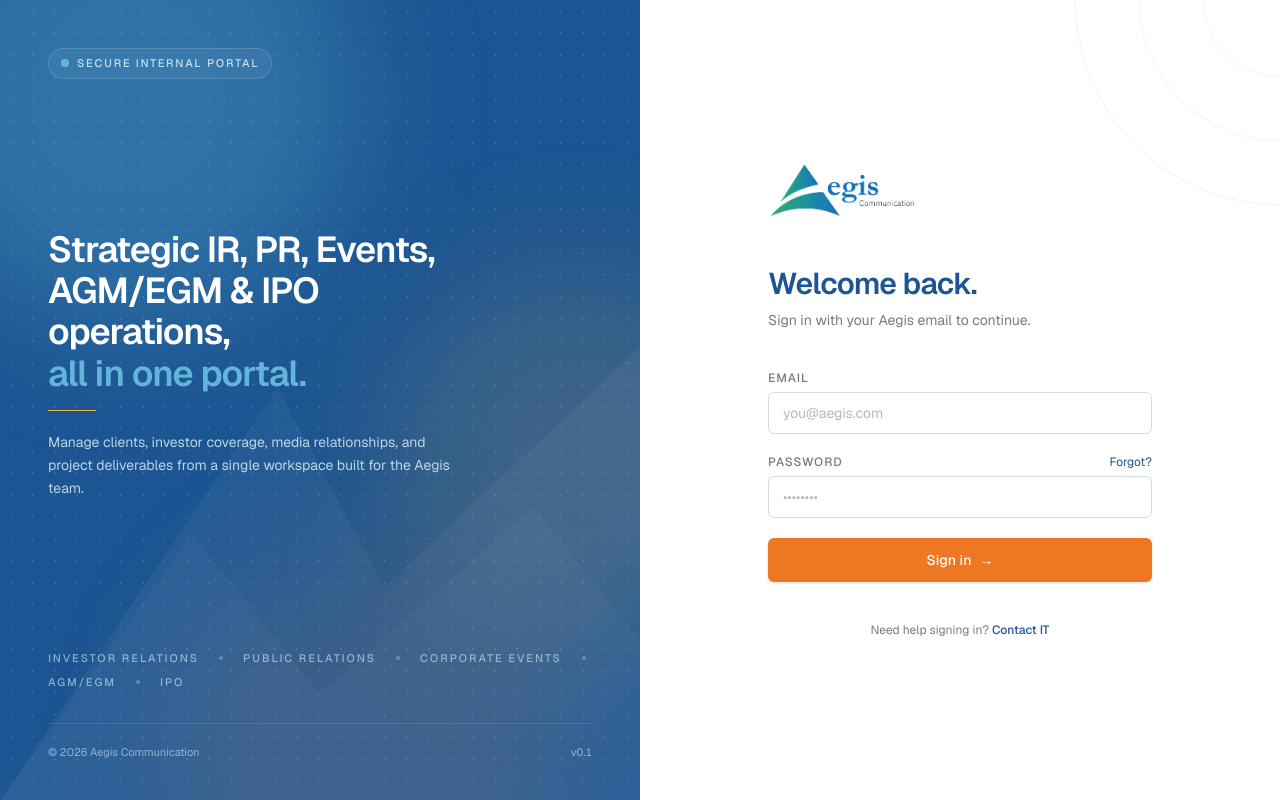
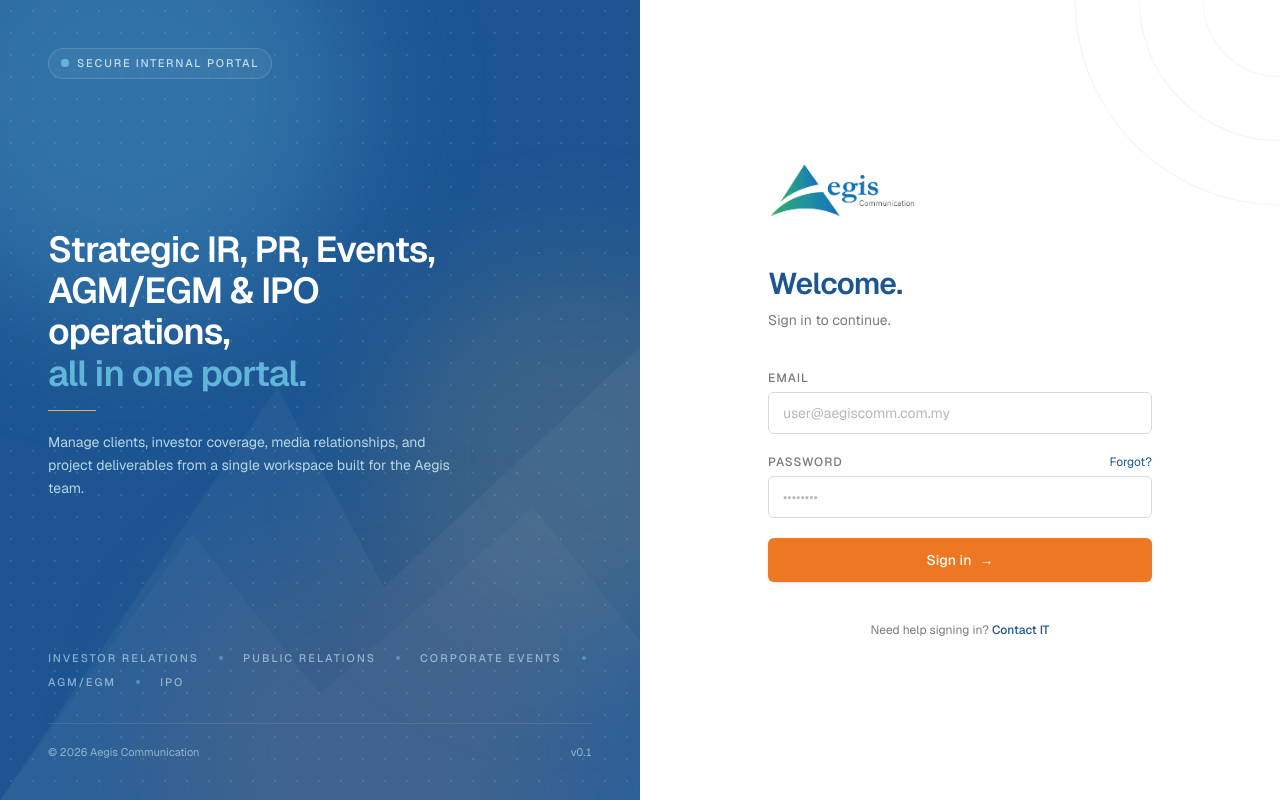
Before and after one commit to adenthen19/Aegis, a Next.js app: page /login in a window 1280 px wide. Built offline with nearby package versions, Linux system fonts and the light colour scheme; no server answers.

Commit message:
feat: implement login page with Supabase authentication and branded UI layout

```diff
--- a/src/app/login/page.tsx
+++ b/src/app/login/page.tsx
@@ -141,10 +141,10 @@ export default function LoginPage() {
           </div>
 
           <h1 className="text-3xl font-semibold tracking-tight text-aegis-navy">
-            Welcome back.
+            Welcome.
           </h1>
           <p className="mt-2 mb-10 text-sm text-aegis-gray-500">
-            Sign in with your Aegis email to continue.
+            Sign in to continue.
           </p>
 
           <form onSubmit={onSubmit} className="space-y-5">
@@ -155,7 +155,7 @@ export default function LoginPage() {
               <input
                 type="email"
                 required
-                placeholder="you@aegis.com"
+                placeholder="user@aegiscomm.com.my"
                 value={email}
                 onChange={(e) => setEmail(e.target.value)}
                 className="w-full rounded-md border border-aegis-gray-200 bg-white px-3.5 py-2.5 text-sm text-aegis-gray-900 placeholder:text-aegis-gray-300 outline-none transition-colors focus:border-aegis-navy focus:ring-2 focus:ring-aegis-navy/10"
```
